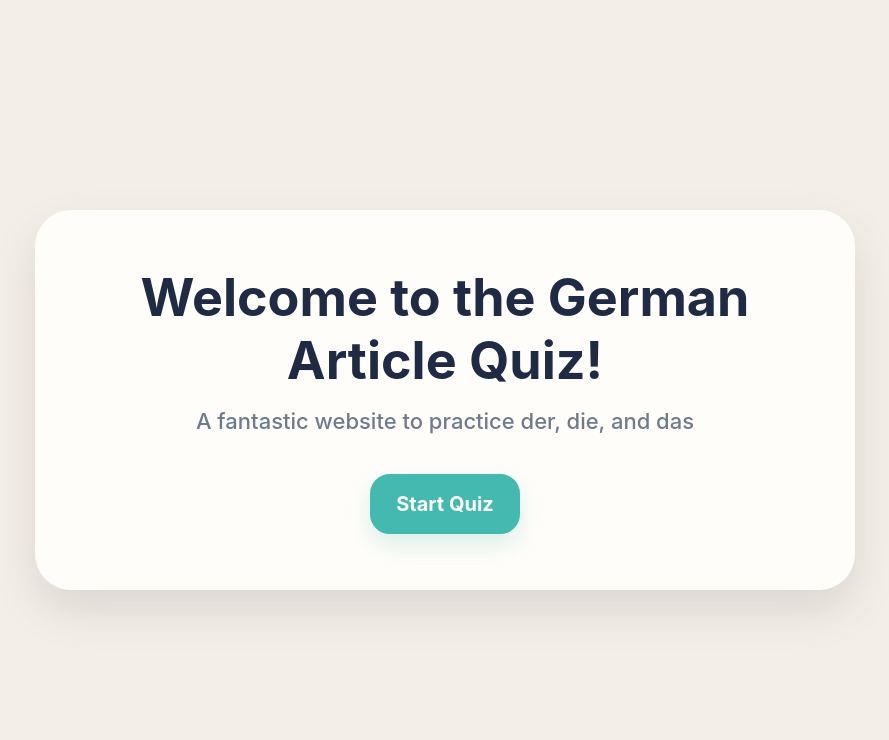
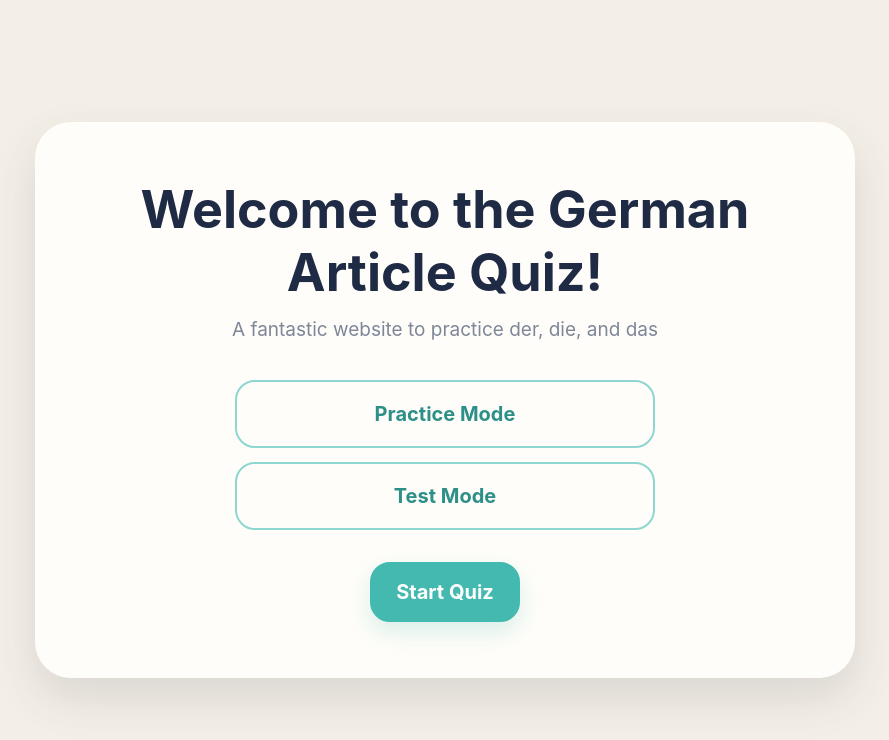
Before and after one commit to ellen-95/german-article-quiz, a React (Create React App) app: page / in a window 1280 px wide. Shown: the top 740 px of the page, without its empty margins (195-1084 px from the left). Built offline with nearby package versions, Linux system fonts and the light colour scheme; data requests are answered from the project's data file.

Commit message:
start screen mode UI added

```diff
--- a/src/components/StartScreen.js
+++ b/src/components/StartScreen.js
@@ -1,10 +1,37 @@
+import { useState } from "react";
+
 function StartScreen({ numQuestions, dispatch }) {
+  const [selectedMode, setSelectedMode] = useState(null);
+
   return (
     <div className="start">
       <h2>Welcome to the German Article Quiz!</h2>
       <h3>A fantastic website to practice der, die, and das</h3>
+
+      <div className="mode-selector">
+        <div className="mode-buttons">
+          <button
+            className={`btn btn-mode ${
+              selectedMode === "practice" ? "btn-mode-selected" : ""
+            }`}
+            onClick={() => setSelectedMode("practice")}
+          >
+            Practice Mode
+          </button>
+          <button
+            className={`btn btn-mode ${
+              selectedMode === "test" ? "btn-mode-selected" : ""
+            }`}
+            onClick={() => setSelectedMode("test")}
+          >
+            Test Mode
+          </button>
+        </div>
+      </div>
+
       <button
         className="btn btn-ui"
+        disabled={!selectedMode}
         onClick={() => dispatch({ type: "start" })}
       >
         Start Quiz
--- a/src/index.css
+++ b/src/index.css
@@ -26,8 +26,9 @@
 
 html {
   font-size: 62.5%;
-  font-family: -apple-system, BlinkMacSystemFont, "Segoe UI", Roboto, Oxygen,
-    Ubuntu, Cantarell, "Open Sans", "Helvetica Neue", sans-serif;
+  font-family:
+    -apple-system, BlinkMacSystemFont, "Segoe UI", Roboto, Oxygen, Ubuntu,
+    Cantarell, "Open Sans", "Helvetica Neue", sans-serif;
 }
 
 body {
@@ -113,6 +114,49 @@ h4 {
   text-align: center;
 }
 
+.start h2 {
+  margin-bottom: 1.2rem;
+}
+
+.start h3 {
+  max-width: 52rem;
+  font-size: 1.9rem;
+  font-weight: 400;
+  line-height: 1.5;
+  color: #7d8798;
+  margin-bottom: 3.6rem;
+}
+
+.mode-selector {
+  width: min(100%, 42rem);
+  margin-bottom: 3.2rem;
+}
+
+.mode-buttons {
+  display: flex;
+  flex-direction: column;
+  gap: 1.4rem;
+}
+
+.btn.btn-mode {
+  width: 100%;
+  padding: 2rem 2.4rem;
+  border: 2px solid #8dd7d0;
+  color: var(--color-theme-dark);
+  box-shadow: none;
+}
+
+.btn.btn-mode-selected {
+  background-color: #dff5f2;
+  border-color: var(--color-theme);
+  color: var(--color-theme-dark);
+  box-shadow: 0 10px 24px rgba(67, 185, 175, 0.16);
+}
+
+.btn.btn-mode-selected:hover {
+  border-color: var(--color-theme-dark);
+}
+
 .finish {
   width: 100%;
 }
@@ -169,8 +213,12 @@ progress {
   padding: 1.6rem 2.4rem;
   cursor: pointer;
   border-radius: 2rem;
-  transition: background-color 0.2s, border-color 0.2s, color 0.2s,
-    transform 0.2s, box-shadow 0.2s;
+  transition:
+    background-color 0.2s,
+    border-color 0.2s,
+    color 0.2s,
+    transform 0.2s,
+    box-shadow 0.2s;
 }
 
 .btn:not([disabled]):hover {
@@ -321,8 +369,8 @@ footer {
 .loader {
   width: 50px;
   height: 24px;
-  background: radial-gradient(circle closest-side, currentColor 90%, #0000) 0%
-      50%,
+  background:
+    radial-gradient(circle closest-side, currentColor 90%, #0000) 0% 50%,
     radial-gradient(circle closest-side, currentColor 90%, #0000) 50% 50%,
     radial-gradient(circle closest-side, currentColor 90%, #0000) 100% 50%;
   background-size: calc(100% / 3) 12px;
@@ -332,16 +380,28 @@ footer {
 
 @keyframes loader {
   20% {
-    background-position: 0% 0%, 50% 50%, 100% 50%;
+    background-position:
+      0% 0%,
+      50% 50%,
+      100% 50%;
   }
   40% {
-    background-position: 0% 100%, 50% 0%, 100% 50%;
+    background-position:
+      0% 100%,
+      50% 0%,
+      100% 50%;
   }
   60% {
-    background-position: 0% 50%, 50% 100%, 100% 0%;
+    background-position:
+      0% 50%,
+      50% 100%,
+      100% 0%;
   }
   80% {
-    background-position: 0% 50%, 50% 50%, 100% 100%;
+    background-position:
+      0% 50%,
+      50% 50%,
+      100% 100%;
   }
 }
 
```
Also changed, not shown: 12 other files (tests, documents, lock files or other folders).
